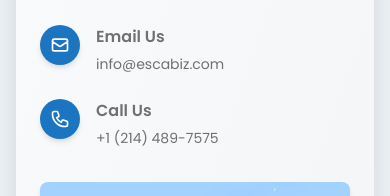
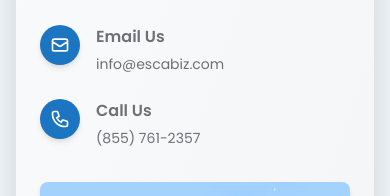
Before and after one commit to Sharmeen-Rauf/escabiz, a Next.js app: page / in a window 390 px wide. Shown: the part 7822-8018 px from the top of the page. Built offline with nearby package versions, Linux system fonts and the light colour scheme; no server answers.

Commit message:
Update contact phone number in Home component for accuracy and consistency.

```diff
--- a/src/app/page.tsx
+++ b/src/app/page.tsx
@@ -1925,7 +1925,7 @@ export default function Home() {
                         <div>
                           <span className="block text-[#6f7074] mb-1 font-semibold">Call Us</span>
                           <p className="text-sm text-[#6f7074] leading-relaxed">
-                            +1 (214) 489-7575
+                            (855) 761-2357
                           </p>
                         </div>
                       </div>
```
